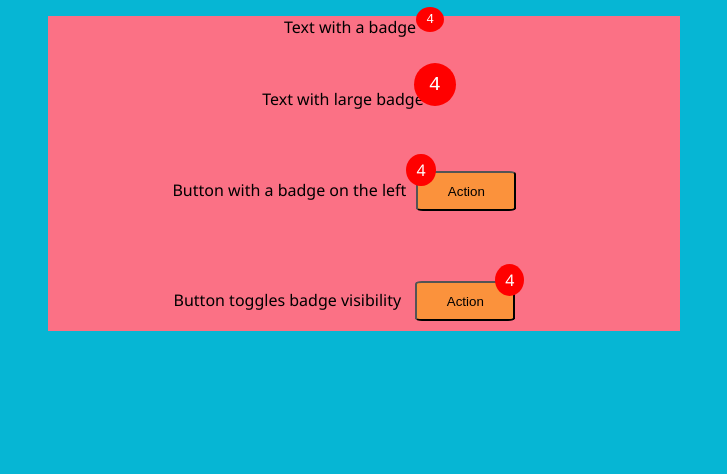
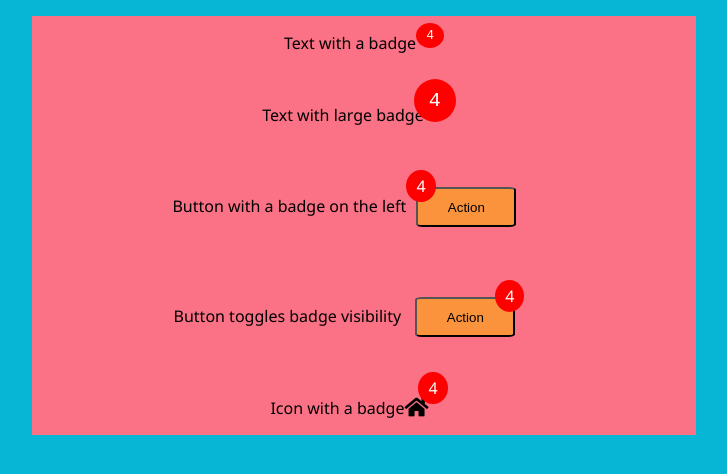
Before and after one commit to Akhileshsukumaran/Component-Library, a plain HTML site: page index.html in a window 1280 px wide. Shown: the whole page, without its empty margins (276-1003 px from the left). Drawn offline with Linux system fonts and the light colour scheme.

Commit message:
added badge with icon component

```diff
--- a/badge.css
+++ b/badge.css
@@ -17,6 +17,7 @@
     width: 50%;
     margin: auto;
     margin-top: 1rem;
+    padding: 1rem;
 }
 
 /* ******** */
@@ -94,3 +95,18 @@
     background: red;
     color: white;
 }
+
+/* ******************* */
+
+/* Icon with a badge */
+
+.icon-badge
+{
+    position: relative;
+    top: -20px;
+    right: 10px;
+    padding: 5px 10px;
+    border-radius: 50%;
+    background: red;
+    color: white;
+}
--- a/index.html
+++ b/index.html
@@ -5,6 +5,7 @@
     <meta http-equiv="X-UA-Compatible" content="IE=edge">
     <meta name="viewport" content="width=device-width, initial-scale=1.0">
     <link rel="stylesheet" href="badge.css">
+    <link rel="stylesheet" href="https://cdnjs.cloudflare.com/ajax/libs/font-awesome/5.11.2/css/all.min.css">
     <title>Component Library</title>
 </head>
 <body>
@@ -27,6 +28,10 @@
             <span>Button toggles badge visibility </span><button class="btn-toggle" id="btn-toogle">Action</button><span class="btn-toggle-badge" id="btn-toggle-badge">4</span>
         </div>
 
+        <div class="div-icon-with-badge">
+            <span>Icon with a badge</span><i class="fas lg fa-home fa-lg"></i><span class="icon-badge">4</span>
+        </div>
+
     </div>
 
     <script src="scripts/badge.js"></script>
```
